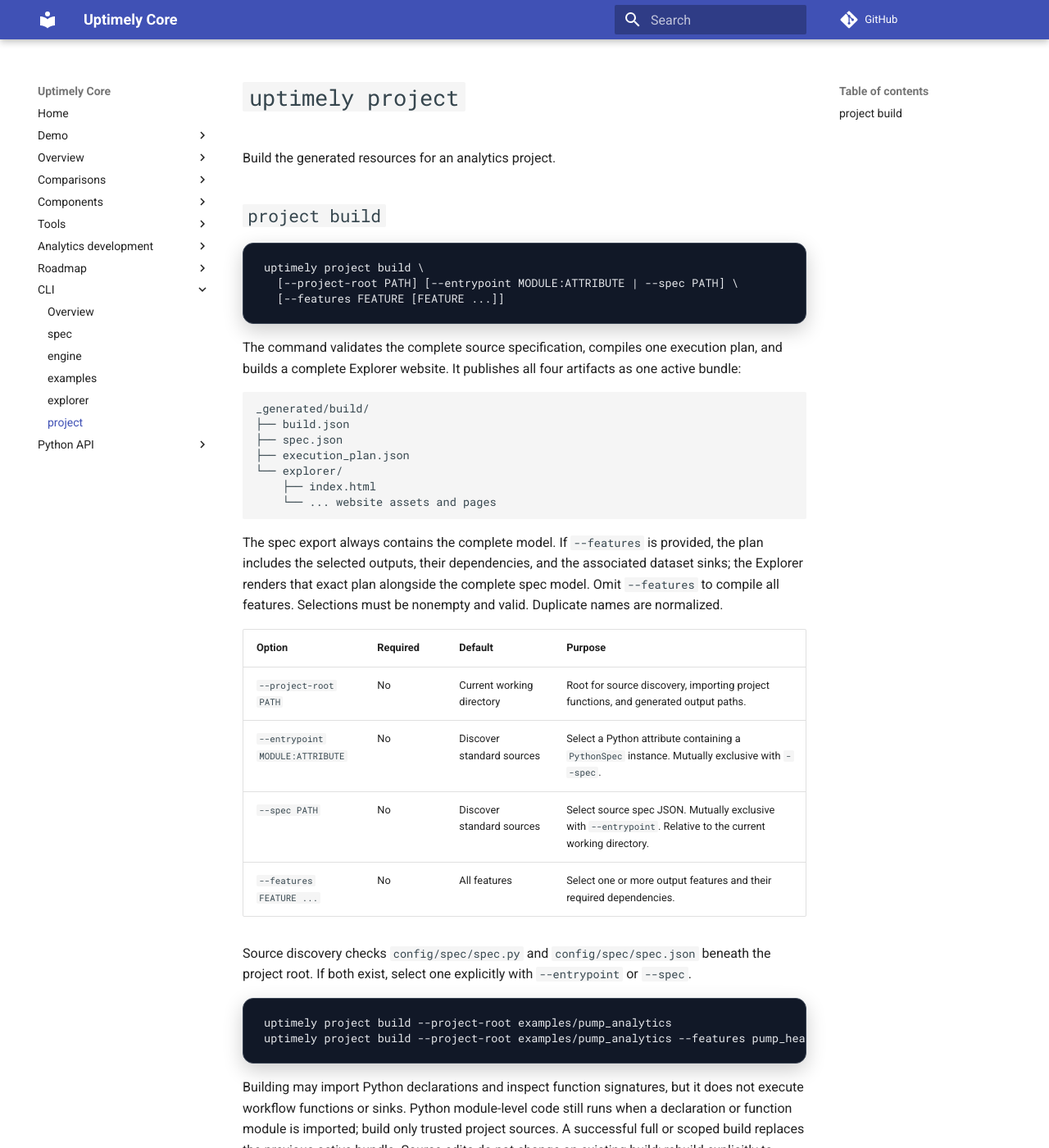
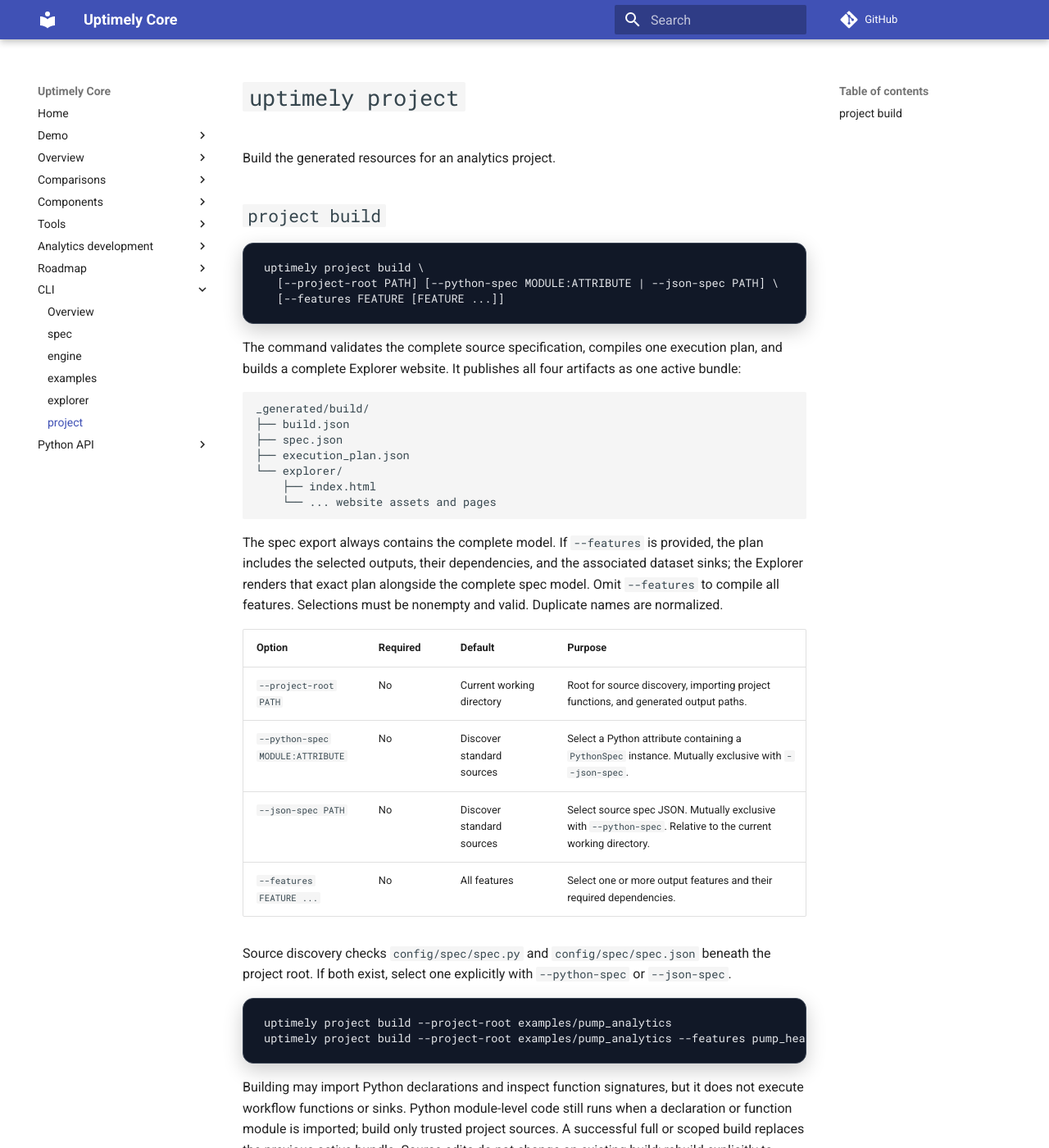
Before and after one commit to uptimely-ai/uptimely-core, an MkDocs documentation site: the page built from docs/reference/cli/project.md, in a window 1280 px wide and 1400 px high. Shown: the whole window at 82% size. Built offline with MkDocs 1.6.1 and Material for MkDocs 9.7.7, drawn with Linux system fonts in a browser that asks for light colours; comment, search, counter and statistics services are not loaded.

Commit message:
Rename build arguments to python-spec and json-spec

````diff
--- a/docs/reference/cli/project.md
+++ b/docs/reference/cli/project.md
@@ -6,7 +6,7 @@
 
 ```console
 uptimely project build \
-  [--project-root PATH] [--entrypoint MODULE:ATTRIBUTE | --spec PATH] \
+  [--project-root PATH] [--python-spec MODULE:ATTRIBUTE | --json-spec PATH] \
   [--features FEATURE [FEATURE ...]]
 ```
 
@@ -33,13 +33,13 @@
 | Option | Required | Default | Purpose |
 | --- | --- | --- | --- |
 | `--project-root PATH` | No | Current working directory | Root for source discovery, importing project functions, and generated output paths. |
-| `--entrypoint MODULE:ATTRIBUTE` | No | Discover standard sources | Select a Python attribute containing a `PythonSpec` instance. Mutually exclusive with `--spec`. |
-| `--spec PATH` | No | Discover standard sources | Select source spec JSON. Mutually exclusive with `--entrypoint`. Relative to the current working directory. |
+| `--python-spec MODULE:ATTRIBUTE` | No | Discover standard sources | Select a Python attribute containing a `PythonSpec` instance. Mutually exclusive with `--json-spec`. |
+| `--json-spec PATH` | No | Discover standard sources | Select source spec JSON. Mutually exclusive with `--python-spec`. Relative to the current working directory. |
 | `--features FEATURE ...` | No | All features | Select one or more output features and their required dependencies. |
 
 Source discovery checks `config/spec/spec.py` and
 `config/spec/spec.json` beneath the project root. If both exist, select one
-explicitly with `--entrypoint` or `--spec`.
+explicitly with `--python-spec` or `--json-spec`.
 
 ```console
 uptimely project build --project-root examples/pump_analytics
````
Also changed, not shown: docs/development/project-structure.md (+2 -2 lines), examples/README.md (+3 -3 lines), 7 other files.
